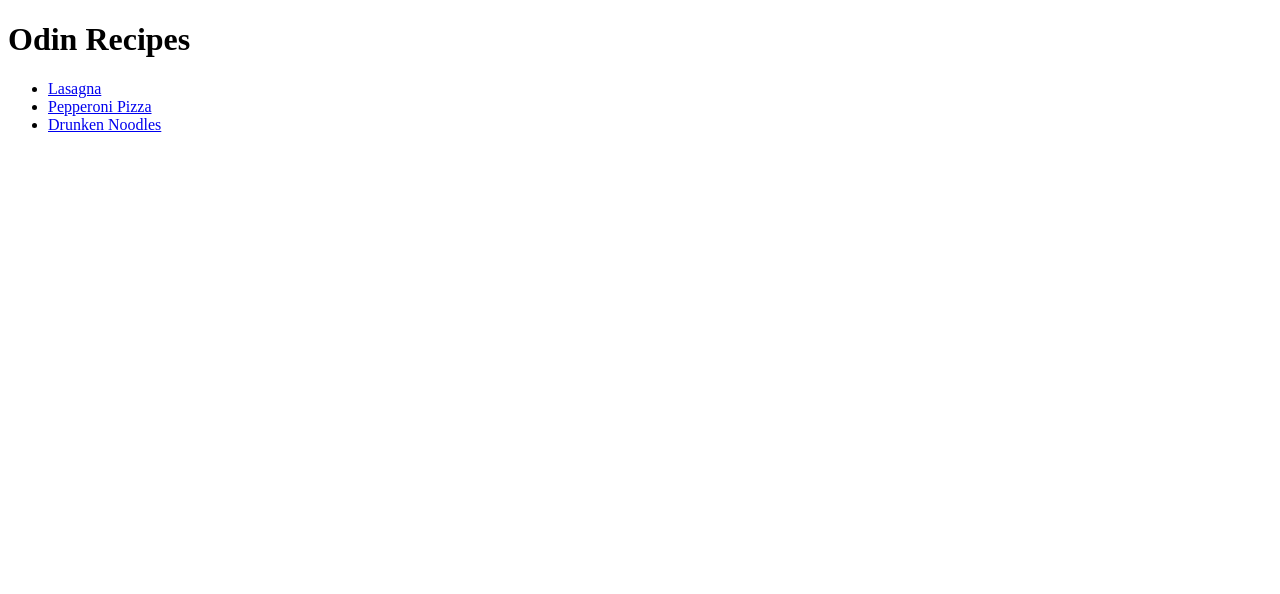
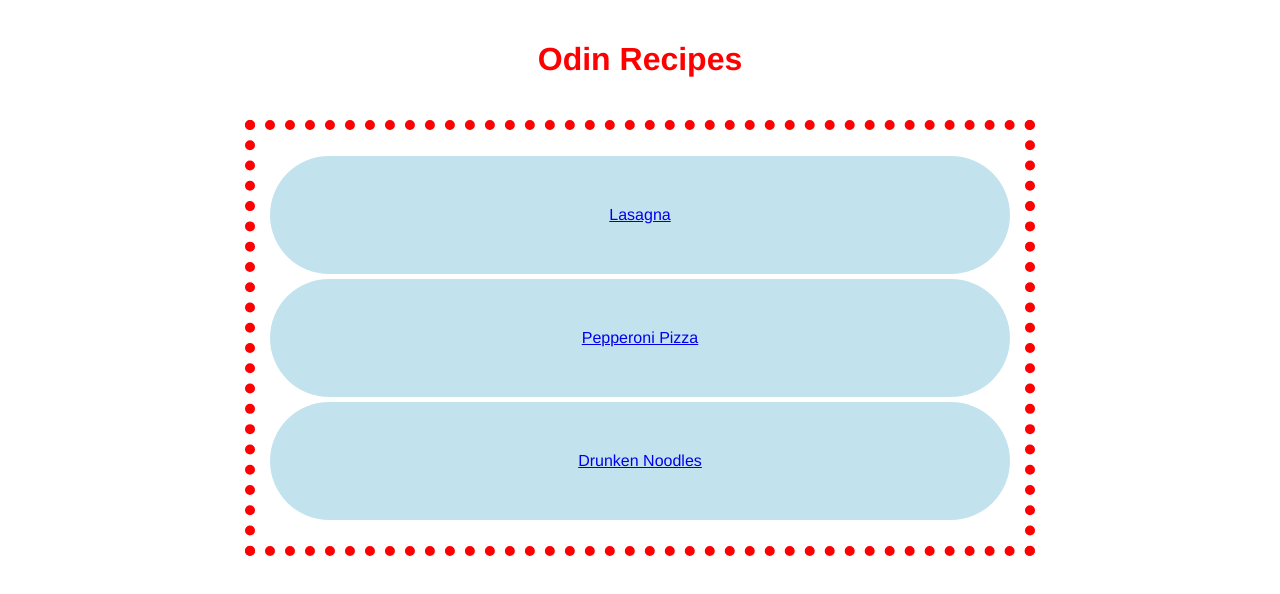
Before and after one commit to barsuka1312/odin-recipes, a plain HTML site: page index.html in a window 1280 px wide. Drawn offline with Linux system fonts and the light colour scheme.

Commit message:
Link stylesheet to index.html

```diff
--- a/index.html
+++ b/index.html
@@ -4,16 +4,20 @@
     <head>
         <meta charset="UTF-8">
         <title>Odin Recipes</title>
+        <link rel="stylesheet" href="./style.css">
     </head>
 
     <body>
         <h1>Odin Recipes</h1>
 
-        <ul>
-            <li><a href="./recipes/lasagna.html">Lasagna</a></li>
-            <li><a href="./recipes/pizza.html">Pepperoni Pizza</a></li>
-            <li><a href="./recipes/noodles.html">Drunken Noodles</a></li>
-        </ul>
+        <div class="recipe">
+            <ul>
+                <li><a href="./recipes/lasagna.html">Lasagna</a></li>
+                <li><a href="./recipes/pizza.html">Pepperoni Pizza</a></li>
+                <li><a href="./recipes/noodles.html">Drunken Noodles</a></li>
+            </ul>
+        </div>
+
     </body>
 
 </html>
--- /dev/null
+++ b/style.css
@@ -0,0 +1,29 @@
+body {
+    text-align: center;
+    font-family: 'Franklin Gothic Medium', 'Arial Narrow', Arial, sans-serif;
+    width: 800px;
+    margin: 0 auto;
+}
+
+h1 {
+    padding: 20px;
+    color: red;
+}
+
+.recipe {
+    border: 10px dotted red;
+    margin: 5px;
+    padding: 10px;
+}
+
+li {
+    background-color: rgb(194, 227, 238);
+    border-radius: 80px;
+    margin: 5px;
+    padding: 50px;
+    list-style: none;
+}
+
+ul {
+    padding: 0;
+}
```
